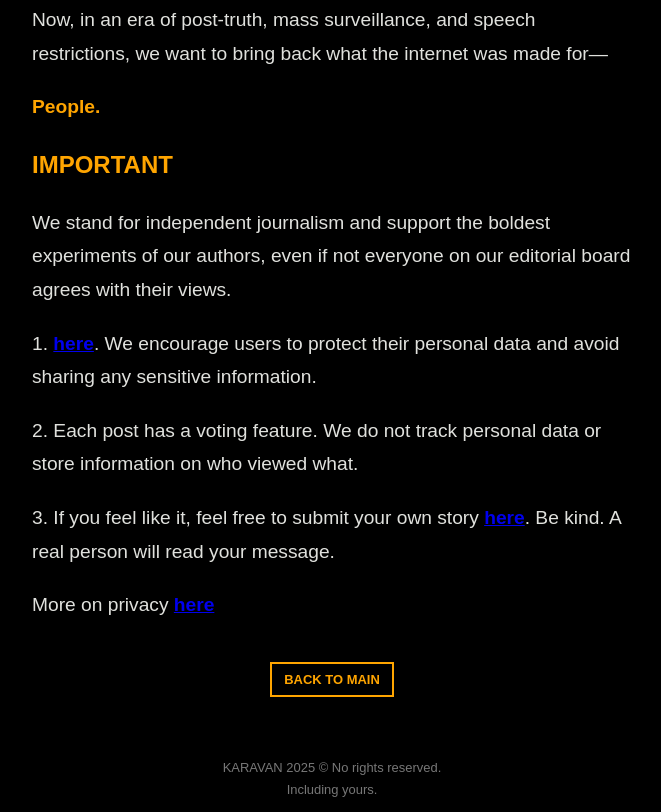
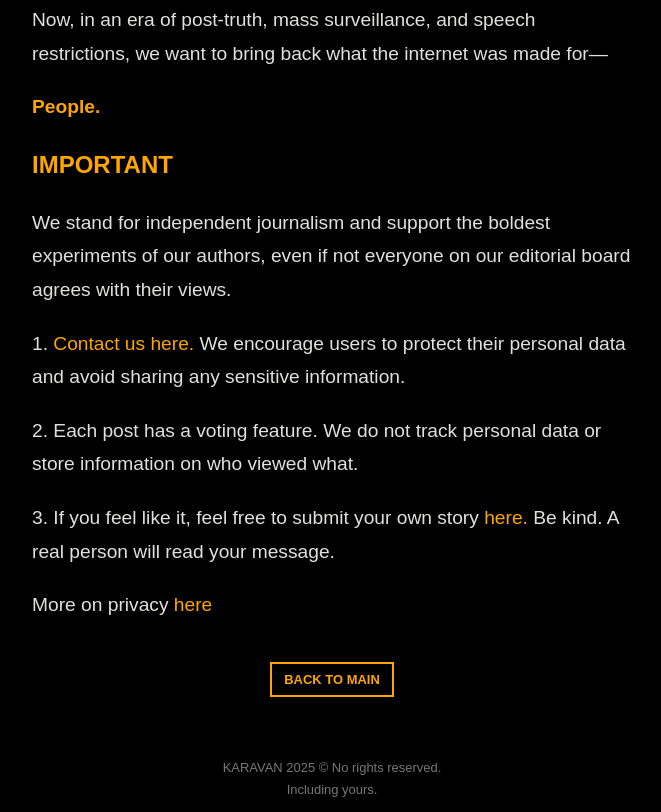
Before and after one commit to BluntSpeech/karavan, a plain HTML site: page about.html in a window 1280 px wide. Shown: the part 536-1348 px from the top of the page, without its empty margins (308-969 px from the left). Drawn offline with Linux system fonts and the light colour scheme.

Commit message:
Update about.html

```diff
--- a/about.html
+++ b/about.html
@@ -130,6 +130,11 @@
             color: #777;
             font-size: 0.9em;
         }
+
+        a.orange-link {
+            color: orange;
+            text-decoration: none;
+        }
     </style>
 </head>
 <body>
@@ -150,12 +155,12 @@
         <h2 class="highlight">IMPORTANT</h2>
         <p>We stand for independent journalism and support the boldest experiments of our authors, even if not everyone on our editorial board agrees with their views.</p>
 
-        <p>1. <span class="highlight"><a href="#">here</a></span>. We encourage users to protect their personal data and avoid sharing any sensitive information.</p>
+        <p>1. <a href="#" class="orange-link">Contact us here.</a> We encourage users to protect their personal data and avoid sharing any sensitive information.</p>
         <p>2. Each post has a voting feature. We do not track personal data or store information on who viewed what.</p>
-        <p>3. If you feel like it, feel free to submit your own story <span class="highlight"><a href="#">here</a></span>. Be kind. A real person will read your message.</p>
+        <p>3. If you feel like it, feel free to submit your own story <a href="#" class="orange-link">here.</a> Be kind. A real person will read your message.</p>
 
-        <p>More on privacy <span class="highlight"><a href="privacy.html">here</a></span></p>
-</div>
+        <p>More on privacy <a href="#" class="orange-link">here</a></p>
+    </div>
     <footer>
         <div class="button-container" style="display: flex; justify-content: center; margin-bottom: 60px;">
             <button class="back-button" onclick="location.href='index.html'">Back to Main</button>
```
